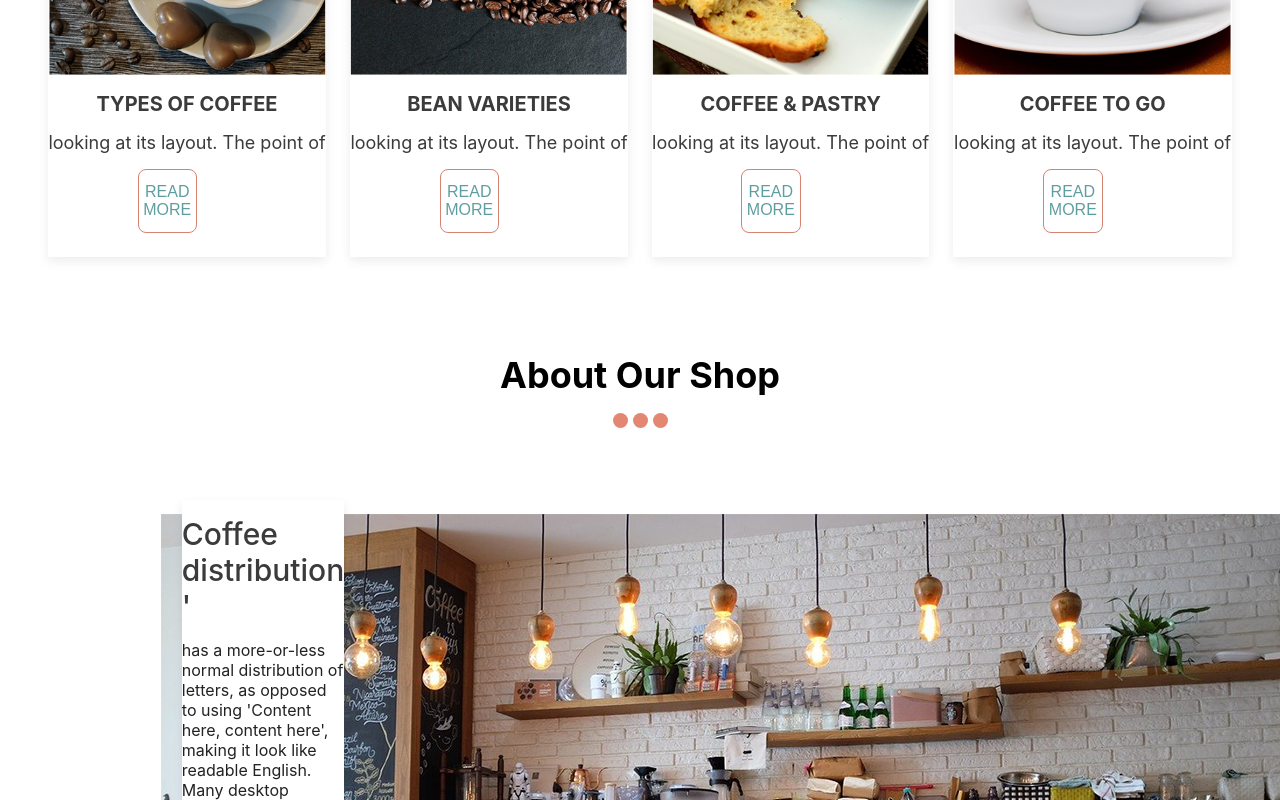
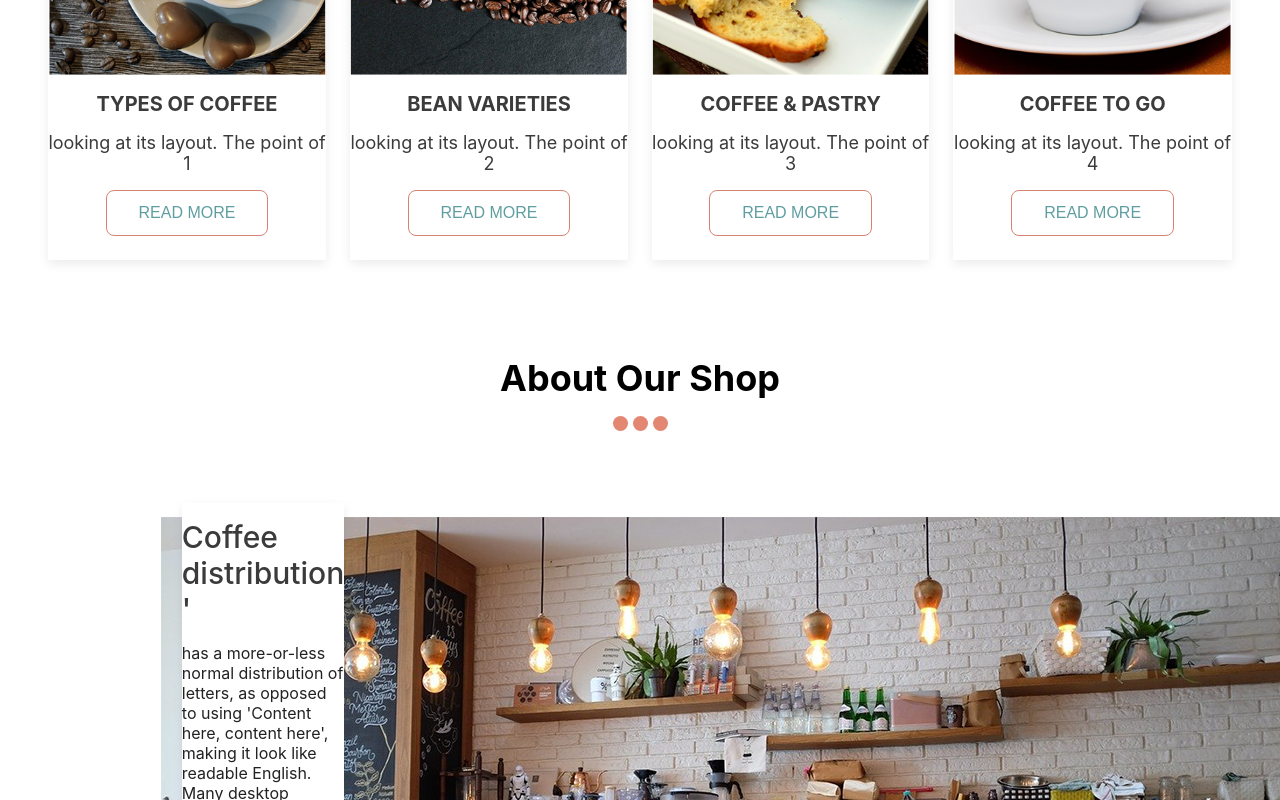
Before and after one commit to Mrymindigo/coffeeShop-app, a React (Create React App) app: page / in a window 1280 px wide. Shown: the part 1180-1980 px from the top of the page. Built offline with nearby package versions, Linux system fonts and the light colour scheme.

Commit message:
refactoring products section with spread props

```diff
--- a/src/App.js
+++ b/src/App.js
@@ -7,6 +7,13 @@ import AboutSection from './aboutUs/AboutSection'
 
 
 function App() {
+  const allProducts = [
+    { id: "1", image: "img-1.png", title: "TYPES OF COFFEE", description: "looking at its layout. The point of 1" },
+    { id: "2", image: "img-2.png", title: "BEAN VARIETIES", description: "looking at its layout. The point of 2" },
+    { id: "3", image: "img-3.png", title: "COFFEE & PASTRY", description: "looking at its layout. The point of 3" },
+    { id: "4", image: "img-4.png", title: "COFFEE TO GO", description: "looking at its layout. The point of 4" }
+  ]
+
   return (
     <>
       <Header />
@@ -14,10 +21,10 @@ function App() {
       <div className="productSection">
         <SectionTitle value="OUR Coffee OFFER" />
         <div className="productBoxContainer">
-          <Product image="img-1.png" title="TYPES OF COFFEE" description="looking at its layout. The point of" />
-          <Product image="img-2.png" title="BEAN VARIETIES" description="looking at its layout. The point of" />
-          <Product image="img-3.png" title="COFFEE & PASTRY" description="looking at its layout. The point of" />
-          <Product image="img-4.png" title="COFFEE TO GO" description="looking at its layout. The point of" />
+          <Product {...allProducts[0]} />
+          <Product {...allProducts[1]} />
+          <Product {...allProducts[2]} />
+          <Product {...allProducts[3]} />
         </div>
       </div>
       <SectionTitle value="About Our shop" />
--- a/src/readMoreBtn/ReadMoreBtn.css
+++ b/src/readMoreBtn/ReadMoreBtn.css
@@ -2,8 +2,7 @@
     background-color: white;
     border: 1px solid #d78373;
     color: cadetblue;
-    width: 60%;
-    padding: .8rem 0;
+    padding: .8rem 2rem;
     font-size: 16px;
     font-weight: 400;
     border-radius: 8px;
```
